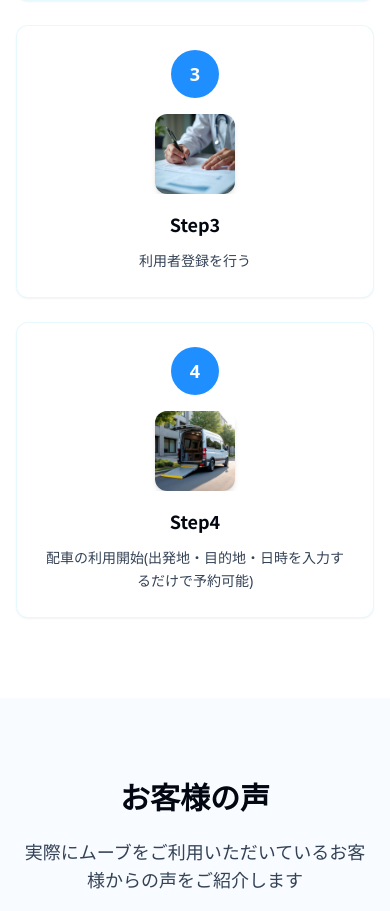
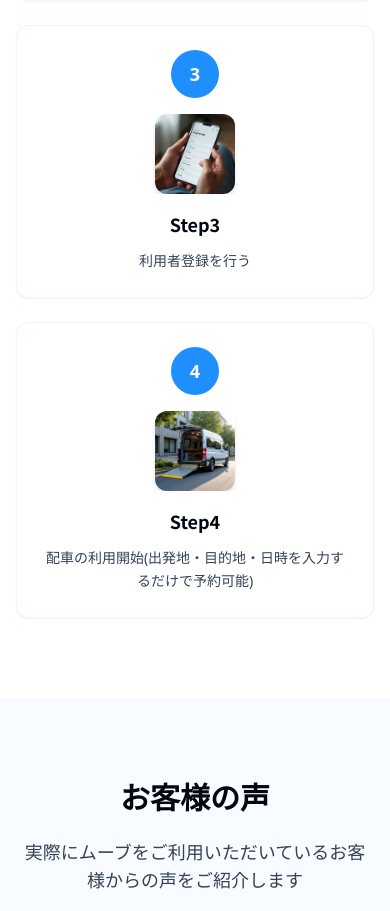
Before and after one commit to SayakaYamaguchi1217/textify-image-page, a React (Vite) app: page / in a window 390 px wide. Shown: the part 5634-6545 px from the top of the page. Built offline with nearby package versions, Linux system fonts and the light colour scheme.

Commit message:
Update user registration image
Change the image for "Register as a user" to one that better reflects the process of entering address and name on a smartphone.

```diff
--- a/src/components/AppFeatures.tsx
+++ b/src/components/AppFeatures.tsx
@@ -2,7 +2,7 @@ import { Card, CardContent } from "@/components/ui/card";
 import { Badge } from "@/components/ui/badge";
 import smartphonePhoto from "@/assets/smartphone-photo.jpg";
 import userProfilePhoto from "@/assets/user-profile-photo.jpg";
-import documentPhoto from "@/assets/document-photo.jpg";
+import mobileRegistrationPhoto from "@/assets/mobile-registration-photo.jpg";
 import careTaxiPhoto from "@/assets/care-taxi-photo.jpg";
 
 const AppFeatures = () => {
@@ -116,7 +116,7 @@ const AppFeatures = () => {
                 3
               </div>
               <div className="mb-4 flex items-center justify-center overflow-hidden rounded-lg">
-                <img src={documentPhoto} alt="書類・登録フォーム" className="w-20 h-20 object-cover rounded-lg shadow-md" />
+                <img src={mobileRegistrationPhoto} alt="利用者登録・個人情報入力" className="w-20 h-20 object-cover rounded-lg shadow-md" />
               </div>
               <h3 className="text-lg font-bold text-foreground mb-3 font-japanese">
                 Step3
```
Also changed, not shown: src/assets/mobile-registration-photo.jpg (added).
